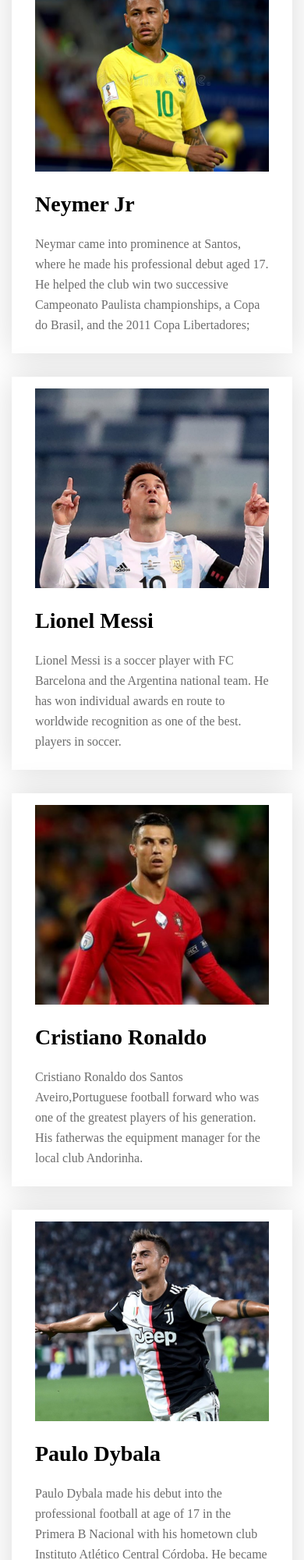
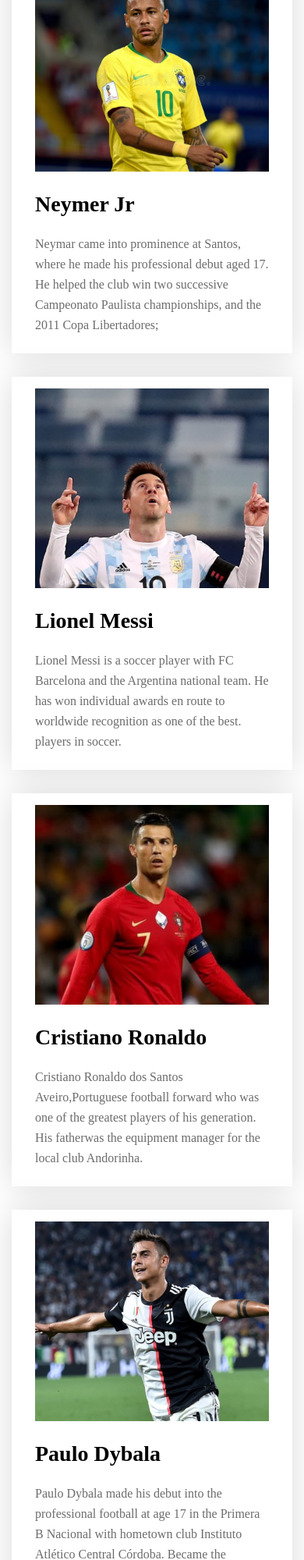
Before and after one commit to Yasin440/responsive_football, a plain HTML site: page index.html in a window 390 px wide. Shown: the part 816-2816 px from the top of the page at 78% size. Drawn offline with Linux system fonts and the light colour scheme.

Commit message:
responsive done

```diff
--- a/index.html
+++ b/index.html
@@ -31,7 +31,7 @@
                     </div>
                     <div class="player-info">
                         <h1>Neymer Jr</h1>
-                        <p>Neymar came into prominence at Santos, where he made his professional debut aged 17. He helped the club win two successive Campeonato Paulista championships, a Copa do Brasil, and the 2011 Copa Libertadores;</p>
+                        <p>Neymar came into prominence at Santos, where he made his professional debut aged 17. He helped the club win two successive Campeonato Paulista championships, and the 2011 Copa Libertadores;</p>
                     </div>
                 </div>
                 <div class="player">
@@ -58,7 +58,7 @@
                     </div>
                     <div class="player-info">
                         <h1>Paulo Dybala</h1>
-                        <p>Paulo Dybala made his debut into the professional football at age of 17 in the Primera B Nacional with his hometown club Instituto Atlético Central Córdoba. He became the youngest player to score a goal.</p>
+                        <p>Paulo Dybala made his debut into the professional football at age 17 in the Primera B Nacional with hometown club Instituto Atlético Central Córdoba. Became the youngest player to score a goal.</p>
                     </div>
                 </div>
                 <div class="player">
```
